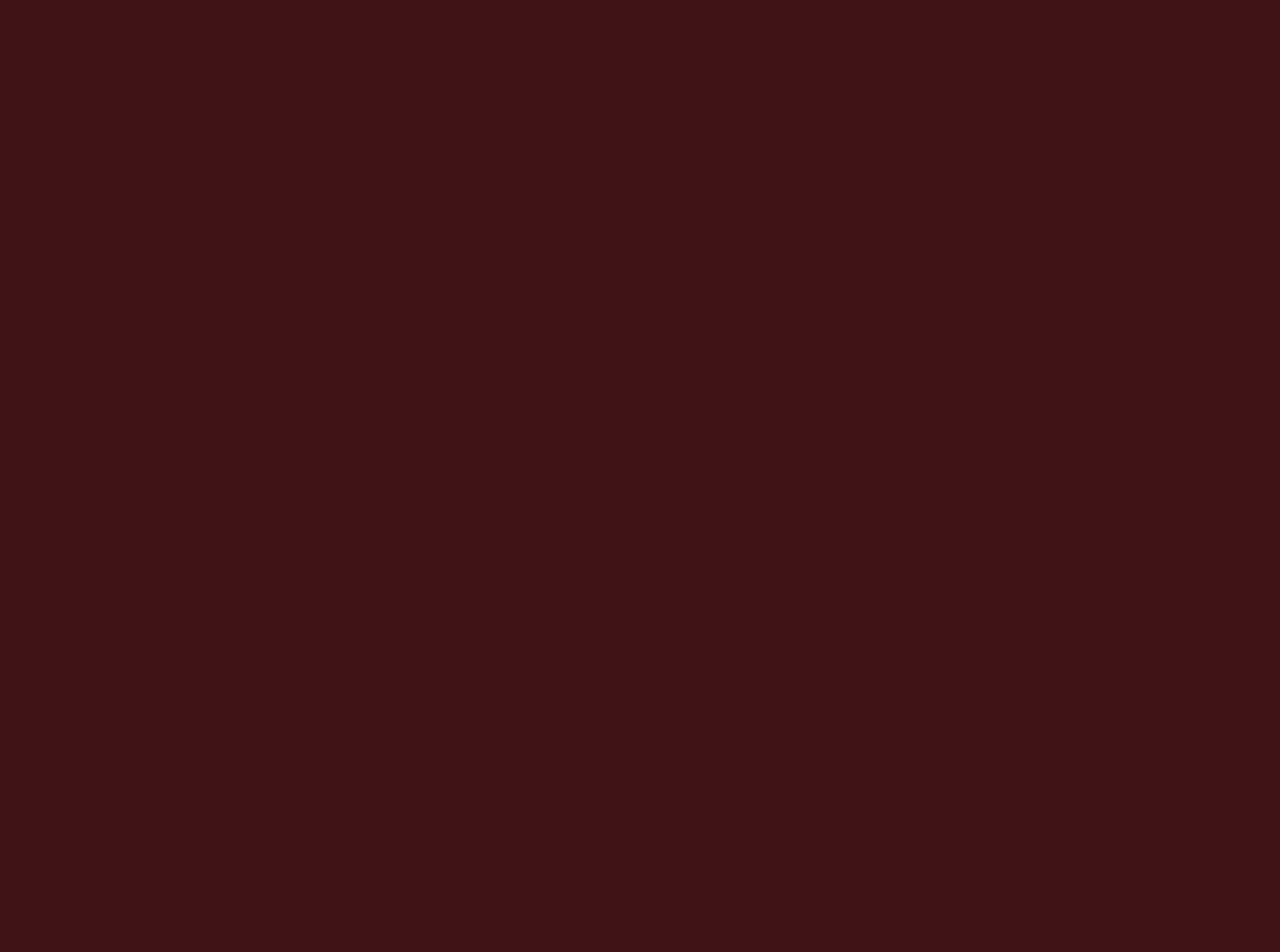
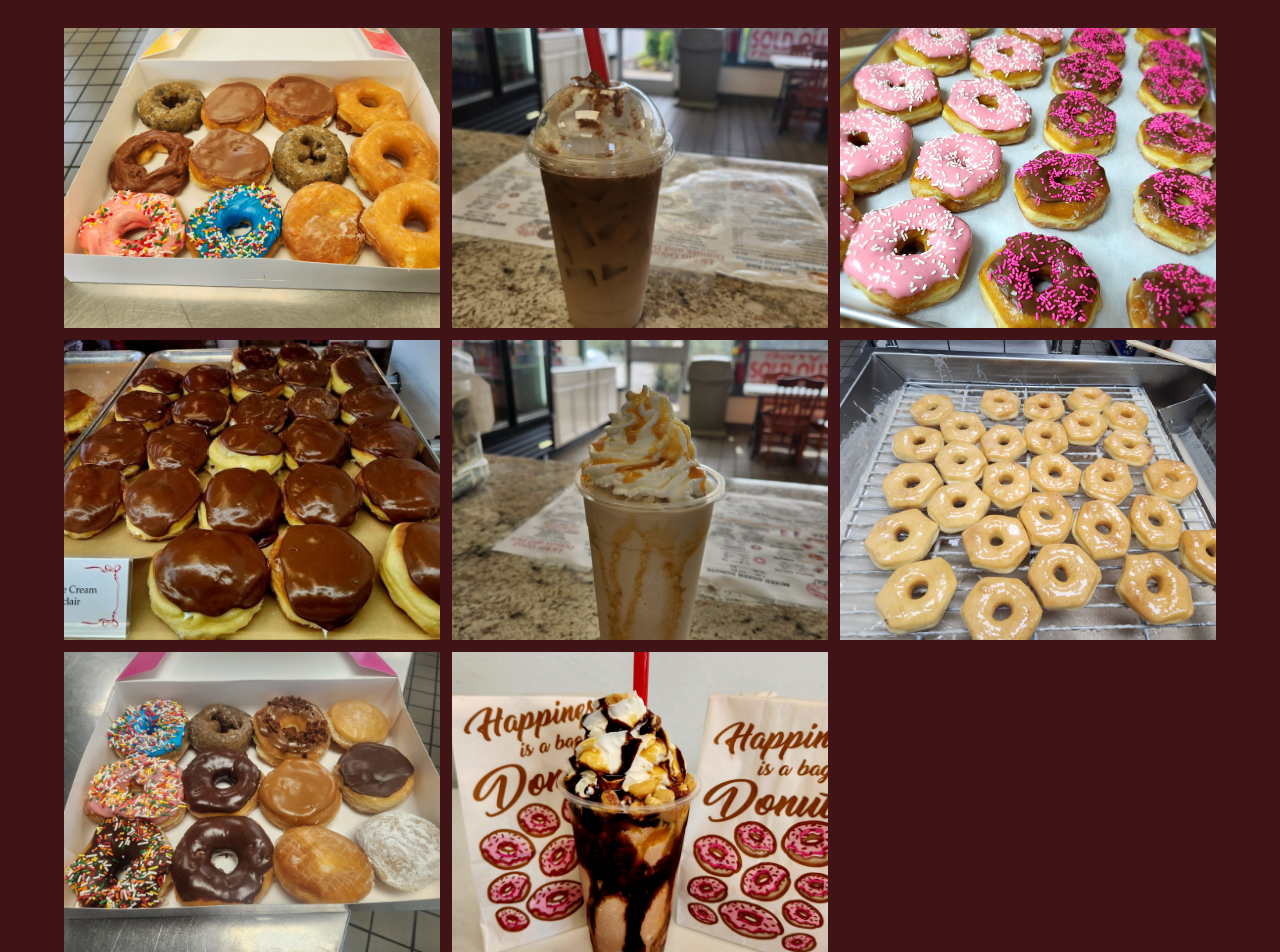
Before and after one commit to ralphvdo420/lickin-good-donuts, a React (Vite) app: page / in a window 1280 px wide. Shown: the part 860-1812 px from the top of the page. Before the commit the page ends 848 px from the top, so only its background shows below. Built offline with nearby package versions, Linux system fonts and the light colour scheme.

Commit message:
added gallery

```diff
--- a/src/App.tsx
+++ b/src/App.tsx
@@ -2,16 +2,19 @@ import lickinLogo from "./assets/lickin-good.svg";
 
 import Header from "./Components/Header";
 
+import MenuGrid from "./Components/MenuGrid";
 import About from "./Components/About";
 import MenuSides from "./Components/MenuSides";
 import "./App.css";
 import "./fonts.css";
+
 function App() {
   return (
     <>
       <Header logo={lickinLogo}></Header>
       <About logo={lickinLogo}></About>
       <MenuSides></MenuSides>
+      <MenuGrid></MenuGrid>
     </>
   );
 }
--- /dev/null
+++ b/src/Components/MenuGrid.tsx
@@ -0,0 +1,95 @@
+import React from "react";
+import blueDonut from "../imgs/blue-donut.jpg";
+import breakfast from "../imgs/breakfast.jpg";
+import brownSugar from "../imgs/brown-sugar-cinnamon.jpg";
+import caramelFrap from "../imgs/caramel-frap.jpg";
+import chocDonut from "../imgs/choc-donut.jpg";
+import chocDonuts from "../imgs/choc-donuts.jpg";
+import chocGlazed from "../imgs/choc-glazed.jpg";
+import closingShop from "../imgs/closing-shop.jpg";
+import freshGlazed from "../imgs/fresh-glazed.jpg";
+import hotChocs from "../imgs/hot-chocolates.jpg";
+import insideShop from "../imgs/inside-shop.jpg";
+import inventory from "../imgs/inventory.jpg";
+import islandDonut from "../imgs/island-donut.jpg";
+import jellyFilled from "../imgs/jelly-filled.jpg";
+import mixedBox from "../imgs/mixed-box.jpg";
+import niceView from "../imgs/nice-view.jpg";
+import pinkDonuts from "../imgs/pink-donuts.jpg";
+import saltedCaramel from "../imgs/salted-caramel.jpg";
+import shopWindow from "../imgs/shop-window.jpg";
+import snickersFrap from "../imgs/snickers-frap.jpg";
+
+const MenuGrid = () => {
+  return (
+    <>
+      <div className="mt-10 grid mx-auto w-[90%] max-w-[1200px] gap-3 grid-cols-2 md:grid-cols-3">
+        <div>
+          <img
+            className="h-[300px] w-full object-cover"
+            src={blueDonut}
+            alt=""
+          />
+        </div>
+
+        <div>
+          <img
+            className="h-[300px] w-full object-cover"
+            src={brownSugar}
+            alt=""
+          />
+        </div>
+
+        <div>
+          <img
+            className="h-[300px] w-full object-cover"
+            src={pinkDonuts}
+            alt=""
+          />
+        </div>
+
+        <div>
+          <img
+            className="h-[300px] w-full object-cover"
+            src={chocGlazed}
+            alt=""
+          />
+        </div>
+
+        <div>
+          <img
+            className="h-[300px] w-full object-cover"
+            src={caramelFrap}
+            alt=""
+          />
+        </div>
+
+        <div>
+          <img
+            className="h-[300px] w-full object-cover"
+            src={freshGlazed}
+            alt=""
+          />
+        </div>
+
+        <div>
+          <img
+            className="h-[300px] w-full object-cover"
+            src={mixedBox}
+            alt=""
+          />
+        </div>
+
+        <div>
+          <img
+            className="h-[300px] w-full object-cover"
+            src={snickersFrap}
+            alt=""
+          />
+        </div>
+      </div>
+    </>
+  );
+};
+
+export default MenuGrid;
```
